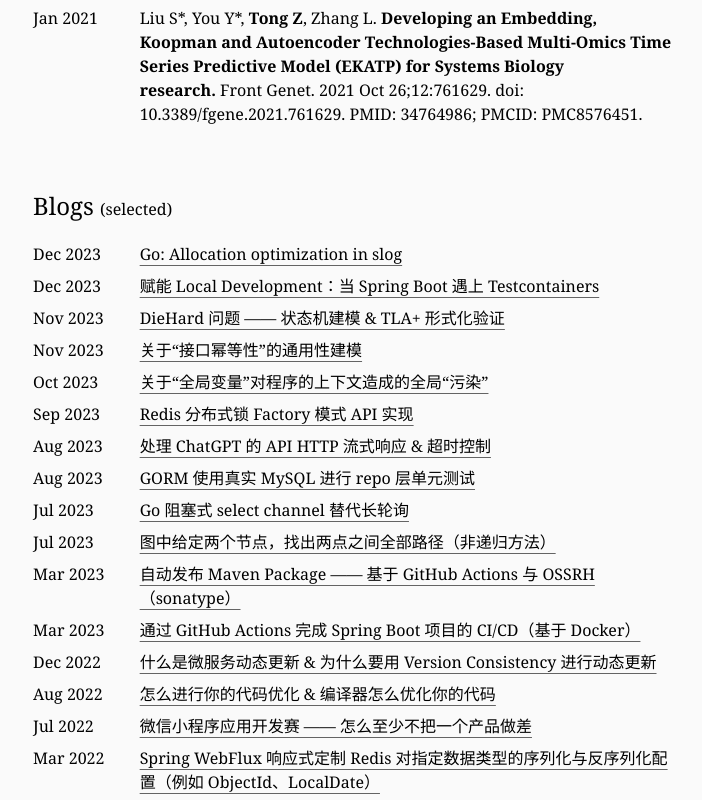
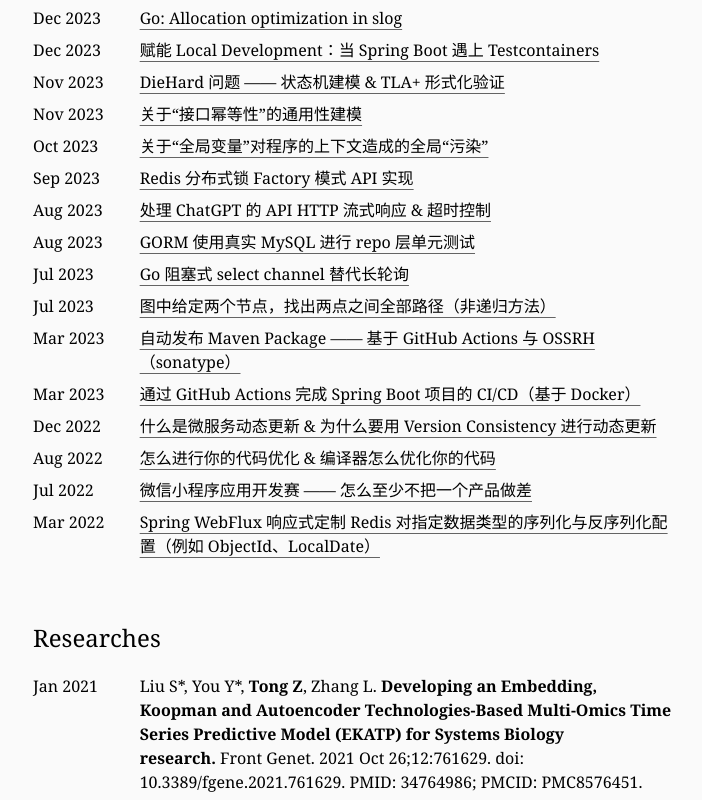
Before and after one commit to tzq0301/tzq0301.github.io, a Next.js app: page / in a window 1280 px wide. Shown: the part 1640-2440 px from the top of the page, without its empty margins (287-989 px from the left). Built offline with nearby package versions, Linux system fonts and the light colour scheme.

Commit message:
Go: Allocation optimization in slog

```diff
--- a/app/page.tsx
+++ b/app/page.tsx
@@ -34,7 +34,8 @@
 
                 <div className={'flex flex-col items-center'}>
                     <div>
-                        <UrlLink url={'#education'} native={true} underline={false} fontSize={'text-sm'}>Education</UrlLink>
+                        <UrlLink url={'#education'} native={true} underline={false}
+                                 fontSize={'text-sm'}>Education</UrlLink>
                         <Separator/>
                         <UrlLink url={'#work-experience'} native={true} underline={false} fontSize={'text-sm'}>Work
                             Experience</UrlLink>
@@ -44,13 +45,16 @@
                     </div>
                     <Br/>
                     <div>
-                        <UrlLink url={'#researches'} native={true} underline={false} fontSize={'text-sm'}>Researches</UrlLink>
+                        <UrlLink url={'#researches'} native={true} underline={false}
+                                 fontSize={'text-sm'}>Researches</UrlLink>
                         <Separator/>
                         <UrlLink url={'#blogs'} native={true} underline={false} fontSize={'text-sm'}>Blogs</UrlLink>
                         <Separator/>
-                        <UrlLink url={'#projects'} native={true} underline={false} fontSize={'text-sm'}>Projects</UrlLink>
+                        <UrlLink url={'#projects'} native={true} underline={false}
+                                 fontSize={'text-sm'}>Projects</UrlLink>
                         <Separator/>
-                        <UrlLink url={'#honors-awards'} native={true} underline={false} fontSize={'text-sm'}>Honors & Awards</UrlLink>
+                        <UrlLink url={'#honors-awards'} native={true} underline={false} fontSize={'text-sm'}>Honors &
+                            Awards</UrlLink>
                     </div>
                 </div>
 
@@ -193,7 +197,9 @@
                     <Br/>
                     <Table>
                         <TableRow left={<UrlLink url={'https://github.com/dominikbraun/graph'}
-                                                 underline={false}><div className={'break-all'}>dominikbraun/graph</div></UrlLink>}
+                                                 underline={false}>
+                            <div className={'break-all'}>dominikbraun/graph</div>
+                        </UrlLink>}
                                   right={
                                       <div>
                                           <div>A library for creating <Bold>
@@ -223,7 +229,9 @@
                                       </div>
                                   }/>
                         <TableRow left={<UrlLink url={'https://github.com/redis/go-redis'}
-                                                 underline={false}><div className={'break-all'}>redis/go-redis</div></UrlLink>}
+                                                 underline={false}>
+                            <div className={'break-all'}>redis/go-redis</div>
+                        </UrlLink>}
                                   right={
                                       <div>
                                           <Bold>
@@ -235,7 +243,8 @@
                                                   <UrlLink
                                                       url={'https://github.com/redis/go-redis/pull/2753'}>PR#2753</UrlLink>:&nbsp;
                                                   <text>
-                                                      Support writing args with <text className={'italic'}>the pointer type of the simple data types</text> for the redis-protocol writer
+                                                      Support writing args with <text className={'italic'}>the pointer
+                                                      type of the simple data types</text> for the redis-protocol writer
                                                   </text>
                                               </li>
                                           </ul>
@@ -246,41 +255,20 @@
 
                 <div className={'h-14'}></div>
 
-                <div id={'researches'}>
-                    <div className={'text-2xl'}>Researches</div>
-                    <Br/>
-                    <Br/>
-                    <List>
-                        <ListItem left={'Jan 2021'}
-                                  right={
-                                      <div>
-                                          Liu S*, You Y*, <Bold>Tong Z</Bold>, Zhang L. <UrlLink
-                                          url={'https://pubmed.ncbi.nlm.nih.gov/34764986/'}
-                                          underline={false}>
-                                          Developing
-                                          an Embedding, Koopman and Autoencoder Technologies-Based Multi-Omics Time
-                                          Series Predictive Model (EKATP) for Systems Biology research.&nbsp;
-                                      </UrlLink>Front
-                                          Genet. 2021 Oct 26;12:761629. doi: 10.3389/fgene.2021.761629. PMID: 34764986;
-                                          PMCID: PMC8576451.
-                                      </div>
-                                  }/>
-                    </List>
-                </div>
-
-                <div className={'h-14'}></div>
-
                 <div id={'blogs'}>
                     <div className={'text-2xl'}>Blogs <text className={'text-base'}>(selected)</text></div>
                     <Br/>
                     <Br/>
                     <List>
                         <ListItem left={'Dec 2023'} right={<UrlLink url={'https://zhuanlan.zhihu.com/p/672869541'}
-                                                                    bold={false}>Go: Allocation optimization in slog</UrlLink>}/>
+                                                                    bold={false}>Go: Allocation optimization in
+                            slog</UrlLink>}/>
                         <ListItem left={'Dec 2023'} right={<UrlLink url={'https://zhuanlan.zhihu.com/p/672022693'}
-                                                                    bold={false}>赋能 Local Development：当 Spring Boot 遇上 Testcontainers</UrlLink>}/>
+                                                                    bold={false}>赋能 Local Development：当 Spring Boot
+                            遇上 Testcontainers</UrlLink>}/>
                         <ListItem left={'Nov 2023'} right={<UrlLink url={'https://zhuanlan.zhihu.com/p/665557965'}
-                                                                    bold={false}>DieHard 问题 —— 状态机建模 & TLA+ 形式化验证</UrlLink>}/>
+                                                                    bold={false}>DieHard 问题 —— 状态机建模 & TLA+
+                            形式化验证</UrlLink>}/>
                         <ListItem left={'Nov 2023'} right={<UrlLink url={'https://zhuanlan.zhihu.com/p/667007734'}
                                                                     bold={false}>关于“接口幂等性”的通用性建模</UrlLink>}/>
                         <ListItem left={'Oct 2023'} right={<UrlLink url={'https://zhuanlan.zhihu.com/p/662629740'}
@@ -336,6 +324,30 @@
                                   right={<UrlLink url={'https://zhuanlan.zhihu.com/p/600540961'} bold={false}>Spring
                                       WebFlux 响应式定制 Redis 对指定数据类型的序列化与反序列化配置（例如
                                       ObjectId、LocalDate）</UrlLink>}/>
+                    </List>
+                </div>
+
+                <div className={'h-14'}></div>
+
+                <div id={'researches'}>
+                    <div className={'text-2xl'}>Researches</div>
+                    <Br/>
+                    <Br/>
+                    <List>
+                        <ListItem left={'Jan 2021'}
+                                  right={
+                                      <div>
+                                          Liu S*, You Y*, <Bold>Tong Z</Bold>, Zhang L. <UrlLink
+                                          url={'https://pubmed.ncbi.nlm.nih.gov/34764986/'}
+                                          underline={false}>
+                                          Developing
+                                          an Embedding, Koopman and Autoencoder Technologies-Based Multi-Omics Time
+                                          Series Predictive Model (EKATP) for Systems Biology research.&nbsp;
+                                      </UrlLink>Front
+                                          Genet. 2021 Oct 26;12:761629. doi: 10.3389/fgene.2021.761629. PMID: 34764986;
+                                          PMCID: PMC8576451.
+                                      </div>
+                                  }/>
                     </List>
                 </div>
 
```
